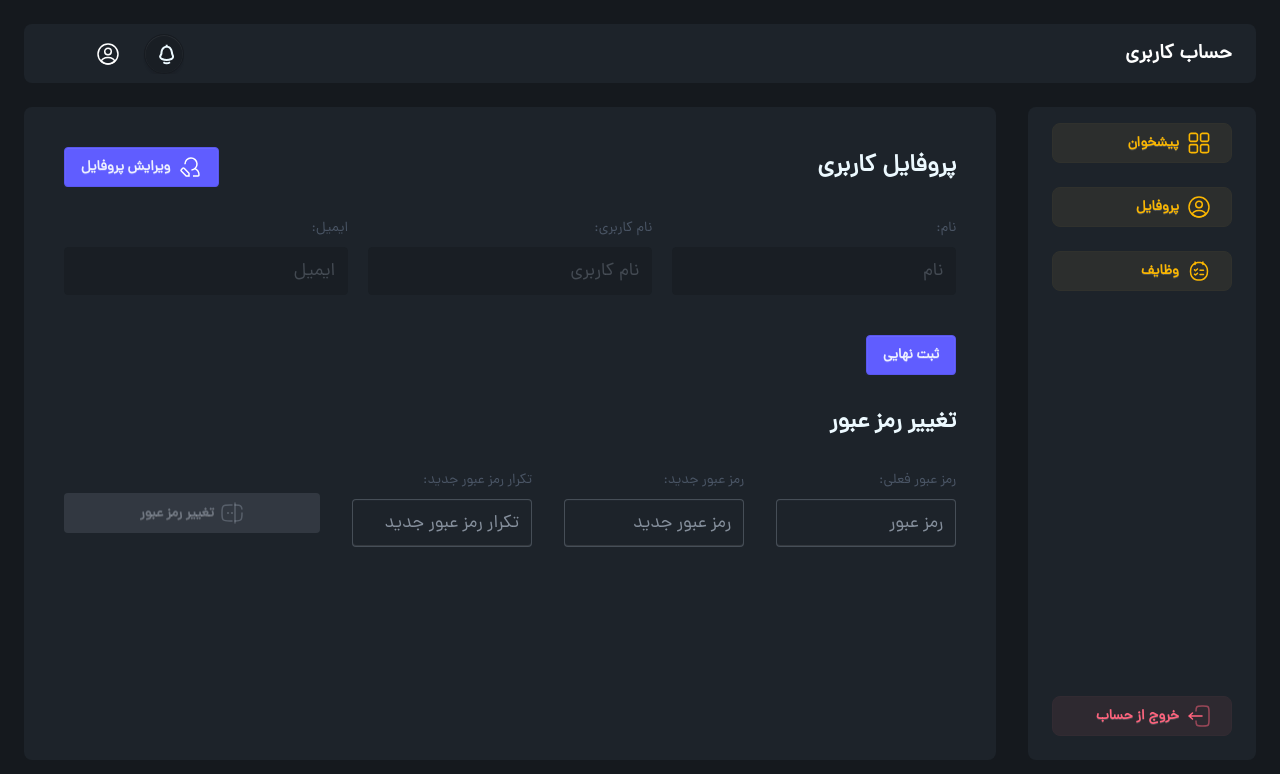
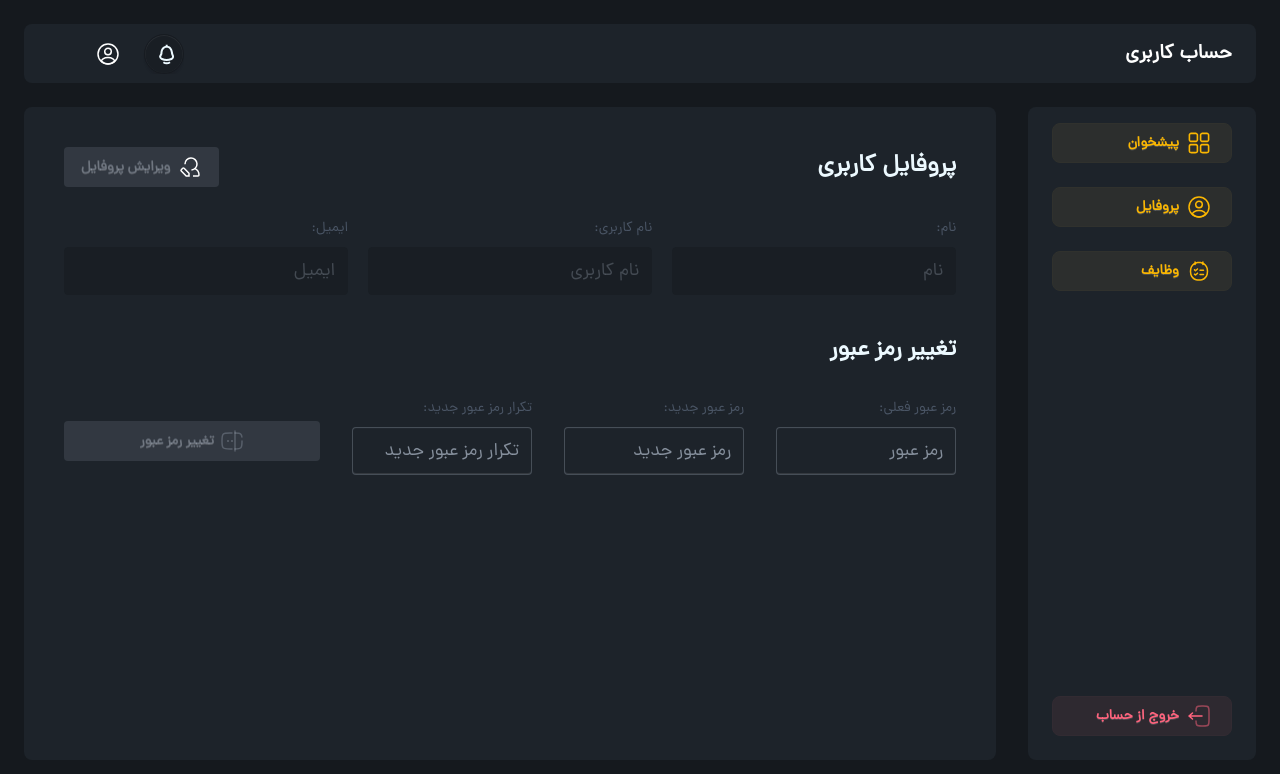
Before and after one commit to MahdiKgz/TaskManagerFront, a Next.js app: page /dashboard/profile in a window 1280 px wide. Shown: the top 774 px of the page. Built offline with nearby package versions, Linux system fonts and the light colour scheme.

Commit message:
fix:modal change and useLayoutEffect

```diff
--- a/src/modules/Login/components/LoginForm.tsx
+++ b/src/modules/Login/components/LoginForm.tsx
@@ -1,5 +1,5 @@
 import useLogin from "@/src/hooks/useLogin";
-import React, { useEffect } from "react";
+import React, { useLayoutEffect } from "react";
 import { FormProvider } from "react-hook-form";
 import Input from "../../sharedComponents/Input";
 import Checkbox from "../../sharedComponents/Checkbox";
@@ -23,7 +23,7 @@ function LoginForm() {
   const { user } = useSelector((state: RootState) => state.auth);
   const router = useRouter();
 
-  useEffect(() => {
+  useLayoutEffect(() => {
     if (user !== null) {
       router.push("/dashboard");
     }
--- a/src/modules/dashboard/Dashboard.tsx
+++ b/src/modules/dashboard/Dashboard.tsx
@@ -1,5 +1,5 @@
 import useOverview from "@/src/hooks/useOverview";
-import React, { useEffect } from "react";
+import React, { useLayoutEffect } from "react";
 import { FormProvider } from "react-hook-form";
 import Input from "../sharedComponents/Input";
 import RadialProgress from "./components/RadialProgress";
@@ -15,7 +15,7 @@ function DashboardModule() {
 
   const router = useRouter();
 
-  useEffect(() => {
+  useLayoutEffect(() => {
     if (user === null) {
       router.push("/login");
     }
--- a/src/modules/profile/Profile.tsx
+++ b/src/modules/profile/Profile.tsx
@@ -18,7 +18,6 @@ function ProfileModule() {
     onSubmit,
     handleSubmit,
     editMode,
-    setEditMode,
     changePasswordButtonDisabled,
   } = useProfile();
   const dispatch = useDispatch();
@@ -47,9 +46,9 @@ function ProfileModule() {
         <div className="w-full h-10 flex items-center justify-between">
           <h1 className="font-bold text-xl sm:text-2xl">پروفایل کاربری</h1>
           <button
-            onClick={() => setEditMode(!editMode)}
             type="button"
             className="btn btn-sm sm:btn-md btn-primary flex items-center justify-center gap-2"
+            disabled={true}
           >
             <EditUserIcon />
             ویرایش پروفایل
@@ -61,12 +60,6 @@ function ProfileModule() {
             <Input disabled={!editMode} name="username" label="نام کاربری:" />
             <Input disabled={!editMode} name="email" label="ایمیل:" />
           </span>
-          <button
-            className="btn btn-sm sm:btn-md btn-primary flex items-center justify-center gap-2"
-            type="submit"
-          >
-            ثبت نهایی
-          </button>
         </div>
         <div className="w-full flex flex-col items-start gap-10 sm:gap-8">
           <h1 className="w-full font-bold text-xl sm:text-2xl">
--- a/src/modules/profile/components/ChangePassword.tsx
+++ b/src/modules/profile/components/ChangePassword.tsx
@@ -32,9 +32,12 @@ const ChangePassword: React.FC<IChangePasswordProp> = ({
         onSubmit={handleSubmit(onSubmitConfirm)}
         className="w-full flex flex-col gap-5 justify-center items-start text-white"
       >
-        <h1 className="w-full font-semibold text-xl text-center">
+        <h1 className="w-full font-semibold text-xl md:text-2xl text-center">
           آیا از تغییر رمز عبور خود مطمئن هستید؟
         </h1>
+        <p className="w-full text-xs md:text-sm font-medium text-gray-300 text-center">
+          با انجام این عملیات از حساب کاربری خود خارج خواهید شد!
+        </p>
         <span className="w-full h-auto py-2 flex flex-col sm:flex-row items-center justify-center gap-6">
           <button
             onClick={() => dispatch(close())}
@@ -47,7 +50,7 @@ const ChangePassword: React.FC<IChangePasswordProp> = ({
             type="submit"
             className="btn btn-soft btn-success w-full md:w-[160px] font-semibold text-base"
           >
-            {isLoading ? "در حال ارسال..." : "بله"}
+            {isLoading ? "خروج از حساب ...." : "بله"}
           </button>
         </span>
       </form>
--- a/src/modules/register/components/RegisterForm.tsx
+++ b/src/modules/register/components/RegisterForm.tsx
@@ -1,4 +1,4 @@
-import React, { useEffect } from "react";
+import React, { useLayoutEffect } from "react";
 import { FormProvider } from "react-hook-form";
 import Input from "../../sharedComponents/Input";
 import Checkbox from "../../sharedComponents/Checkbox";
@@ -24,7 +24,7 @@ function RegisterForm() {
 
   const router = useRouter();
 
-  useEffect(() => {
+  useLayoutEffect(() => {
     if (user !== null) {
       router.push("/dashboard");
     }
```
